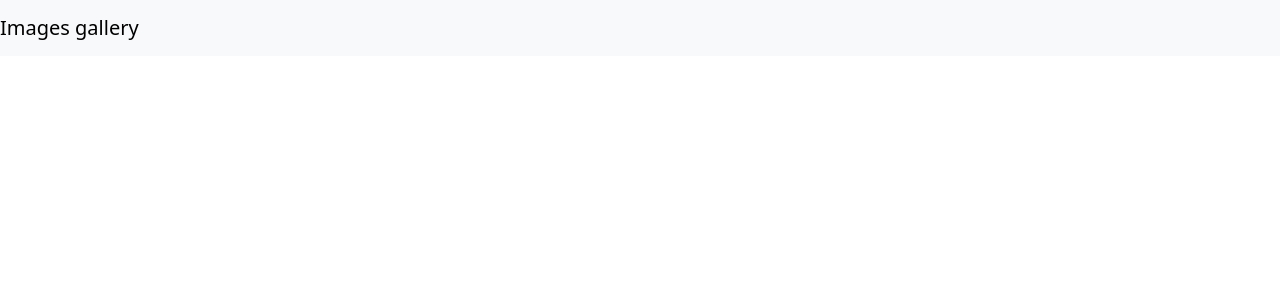
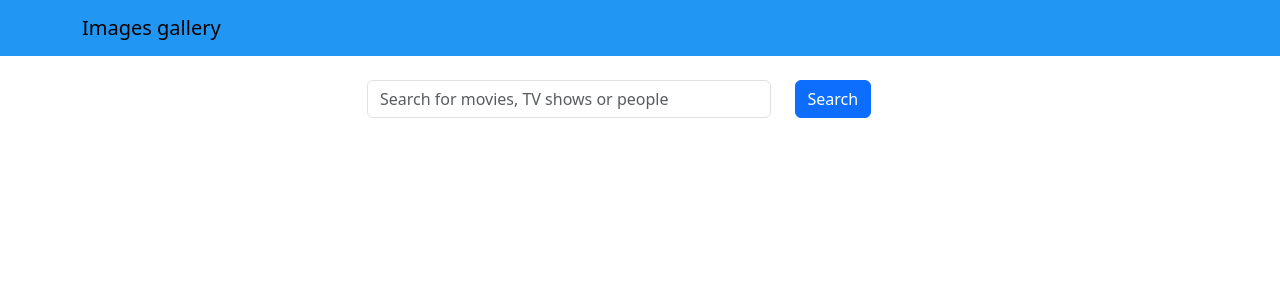
Before and after one commit to XA2F/Image-gallery-project-practice, a React (Create React App) app in the folder frontend/: page / in a window 1280 px wide. Shown: the top 300 px of the page. Built offline with nearby package versions, Linux system fonts and the light colour scheme.

Commit message:
Added search functionality and styling to the navbar.

```diff
--- a/frontend/src/App.js
+++ b/frontend/src/App.js
@@ -1,11 +1,23 @@
+import { useState } from "react";
 import "bootstrap/dist/css/bootstrap.min.css";
 import Header from "./components/Header";
-function App() {
+import Search from "./components/Search";
+
+const App = () => {
+	const [word, setWord] = useState("");
+	const handleSearchSubmit = (e) => {
+		e.preventDefault();
+		console.log(word);
+	};
+
+	console.log(word);
+
 	return (
 		<div>
 			<Header title="Images gallery" />
+			<Search word={word} setWord={setWord} handleSubmit={handleSearchSubmit} />
 		</div>
 	);
-}
+};
 
 export default App;
--- a/frontend/src/components/Header.js
+++ b/frontend/src/components/Header.js
@@ -1,10 +1,15 @@
 import React from "react";
-import { Navbar } from "react-bootstrap";
+import { Navbar, Container } from "react-bootstrap";
 
+const navbarStyle = {
+	backgroundColor: "#2196f3", //#045c8a
+};
 const Header = ({ title }) => {
 	return (
-		<Navbar bg="light" variant="light">
-			<Navbar.Brand href="/">{title}</Navbar.Brand>
+		<Navbar style={navbarStyle} variant="light">
+			<Container>
+				<Navbar.Brand href="/">{title}</Navbar.Brand>
+			</Container>
 		</Navbar>
 	);
 };
--- /dev/null
+++ b/frontend/src/components/Search.js
@@ -0,0 +1,32 @@
+import React from "react";
+import { Container, Row, Col, Form, Button } from "react-bootstrap";
+const Search = ({ word, setWord, handleSubmit }) => {
+	return (
+		<Container className="mt-4">
+			<Row className="justify-content-center">
+				<Col xs={12} md={8} lg={6}>
+					<Form onSubmit={handleSubmit}>
+						<Row>
+							<Col xs={9}>
+								<Form.Control
+								type="text"
+								value={word}
+								onChange={(e) => setWord(e.target.value)}
+								placeholder="Search for movies, TV shows or people"
+
+								/>
+							</Col>
+							<Col>
+								<Button variant="primary" type="submit">
+									Search
+								</Button>
+							</Col>
+						</Row>
+					</Form>
+				</Col>
+			</Row>
+		</Container>
+	);
+};
+
+export default Search;
```
